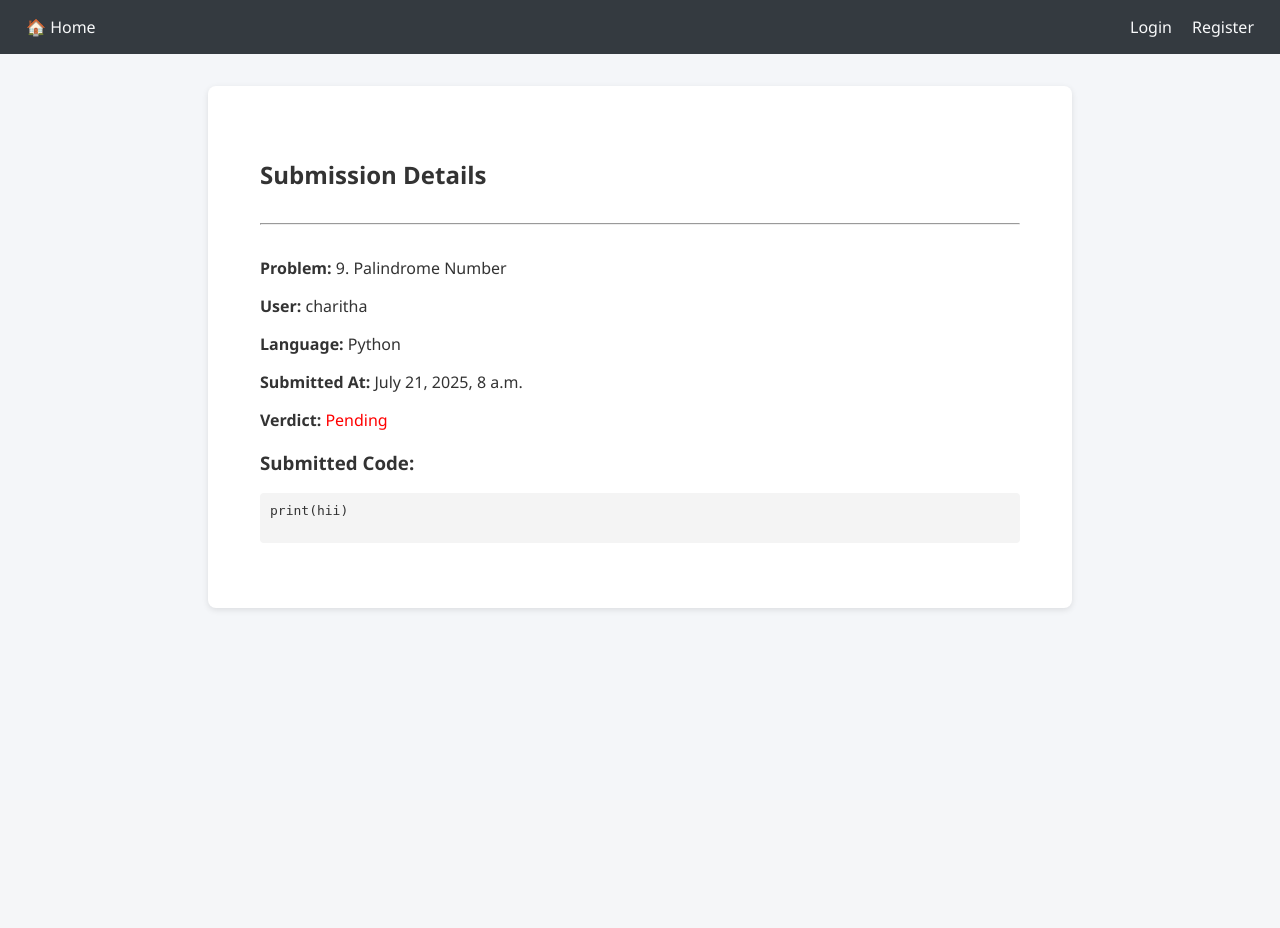
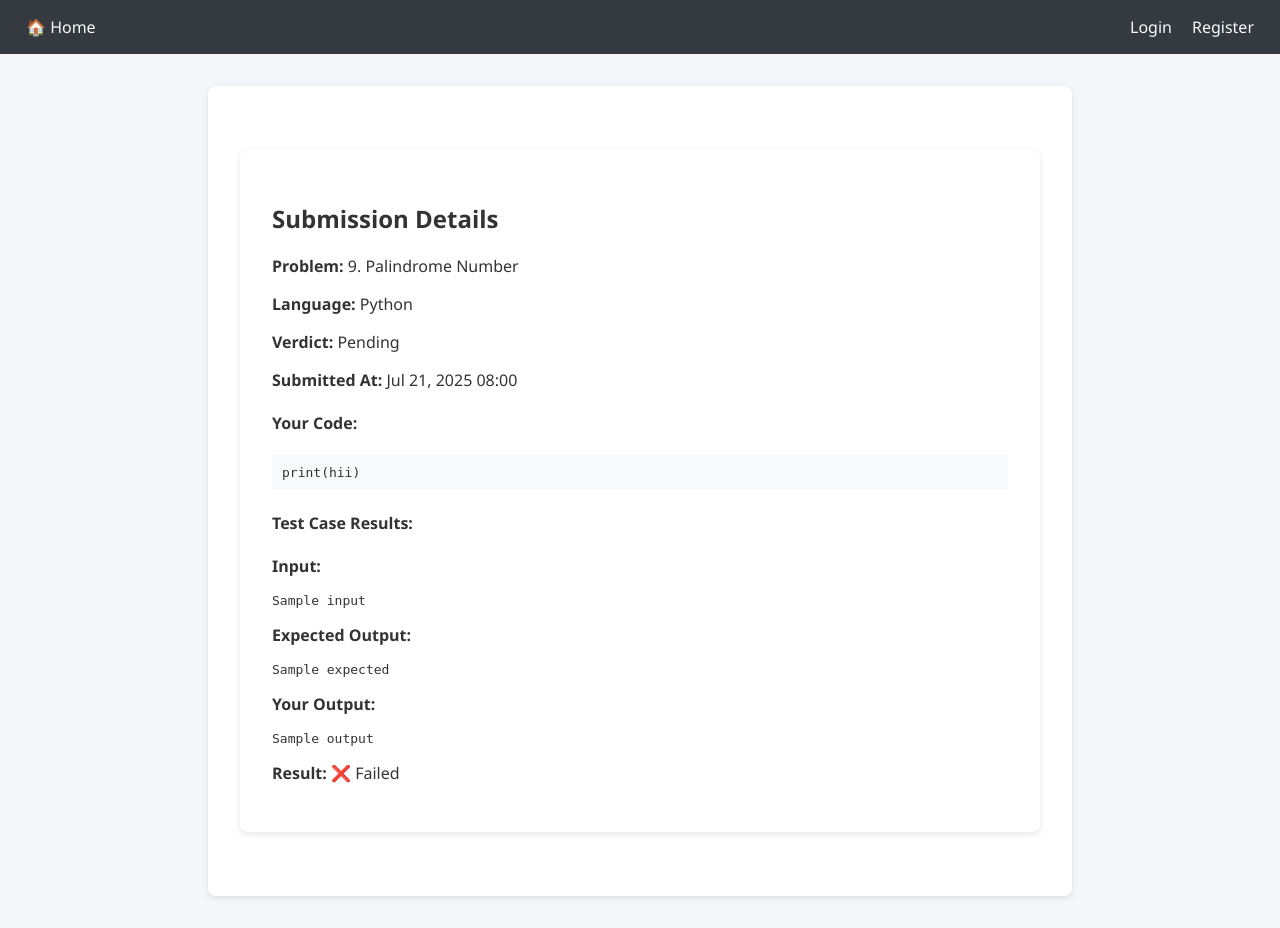
Before and after one commit to Charithasree02/OJ-Project, a Django app: template judge/templates/judge/submission_detail.html in a window 1280 px wide. Before the commit the page ends 610 px from the top, so only its background shows below. Run offline with Django 5.2, Linux system fonts and the light colour scheme; data comes from the database, SQL or seed files in the repository; both versions use the stored data as it was after the commit; the template is opened without the code that fills it: values that come from a table or form of the project are taken from there, most other values are stand-ins (such as "Sample title", 1, 10 or a date in 2020).

Commit message:
working on testing inputs

```diff
--- a/judge/templates/judge/submission_detail.html
+++ b/judge/templates/judge/submission_detail.html
@@ -1,42 +1,60 @@
-{% extends "judge/base.html" %}
+{% extends 'judge/base.html' %}
+{% load static %}
 
 {% block content %}
-  <div style="padding: 20px;">
-    <h2>Submission Details</h2>
-    <hr>
+<div class="container mt-4">
+  <h2>Submission Details</h2>
 
-    <p><strong>Problem:</strong> {{ submission.problem.title }}</p>
-    <p><strong>User:</strong> {{ submission.user.username }}</p>
-    <p><strong>Language:</strong> {{ submission.language }}</p>
-    <p><strong>Submitted At:</strong> {{ submission.submitted_at }}</p>
-    <p><strong>Verdict:</strong>
-      <span style="color: {% if submission.verdict == 'Accepted' %}green{% else %}red{% endif %};">
-        {{ submission.verdict }}
-      </span>
-    </p>
+  <p><strong>Problem:</strong> {{ submission.problem.title }}</p>
+  <p><strong>Language:</strong> {{ submission.language }}</p>
+  <p><strong>Verdict:</strong> <span class="badge bg-primary">{{ submission.verdict }}</span></p>
+  <p><strong>Submitted At:</strong> {{ submission.submitted_at|date:"M d, Y H:i" }}</p>
 
-    <h3>Submitted Code:</h3>
-    <pre style="background-color: #f4f4f4; padding: 10px; border-radius: 4px; white-space: pre-wrap;">
-{{ submission.code|escape }}
-    </pre>
+  <h4>Your Code:</h4>
+  <pre style="background: #f8f9fa; padding: 10px;">{{ submission.code }}</pre>
 
-    {% if submission.test_results %}
-      <h3>Test Case Results:</h3>
-      <ul style="list-style-type: none; padding-left: 0;">
-        {% for result in test_results %}
-          <li style="margin-bottom: 10px;">
-            <strong>Test {{ forloop.counter }}:</strong>
-            {% if result.passed %}
-              ✅ <span style="color: green;">Passed</span>
+  {% if test_results %}
+    <h4>Test Case Results:</h4>
+    {% for test in test_results %}
+      <div class="card mb-3 {% if test.passed %}border-success{% else %}border-danger{% endif %}">
+        <div class="card-body">
+          <p><strong>Input:</strong></p>
+          <pre>{{ test.input }}</pre>
+
+          <p><strong>Expected Output:</strong></p>
+          <pre>{{ test.expected }}</pre>
+
+          <p><strong>Your Output:</strong></p>
+          <pre>{{ test.output }}</pre>
+
+          {% if test.error %}
+            <p><strong>Error:</strong></p>
+            <pre>{{ test.output }}</pre>
+          {% endif %}
+
+          <p>
+            <strong>Result:</strong>
+            {% if test.passed %}
+              ✅ <span class="text-success">Passed</span>
             {% else %}
-              ❌ <span style="color: red;">Failed</span><br>
-              <strong>Input:</strong> <code>{{ result.input }}</code><br>
-              <strong>Expected:</strong> <code>{{ result.expected }}</code><br>
-              <strong>Got:</strong> <code>{{ result.output }}</code>
+              ❌ <span class="text-danger">Failed</span>
             {% endif %}
-          </li>
-        {% endfor %}
-      </ul>
+          </p>
+        </div>
+      </div>
+    {% endfor %}
+  {% else %}
+    <h4>Output:</h4>
+    {% if submission.output %}
+      <div class="alert alert-info"><strong>Output:</strong>
+        <pre class="mb-0">{{ submission.output }}</pre>
+      </div>
     {% endif %}
-  </div>
+    {% if submission.error %}
+      <div class="alert alert-danger"><strong>Error:</strong>
+        <pre class="mb-0">{{ submission.error }}</pre>
+      </div>
+    {% endif %}
+  {% endif %}
+</div>
 {% endblock %}
```
Also changed, not shown: judge/templates/judge/problem_detail.html (+19 -9 lines), judge/utils/code_runner.py (+32 -23 lines), judge/utils/language_settings.py (+15 -11 lines), judge/views.py (+61 -52 lines), db.sqlite3.
